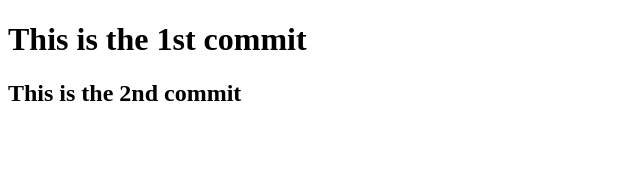
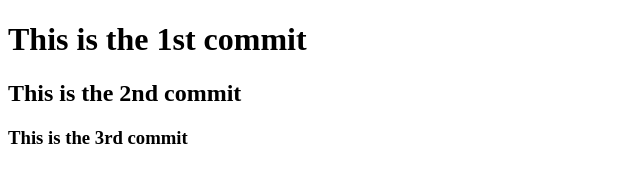
Before and after one commit to mohansai181103-ui/Assignemt-1, a plain HTML site: page index.html in a window 1280 px wide. Shown: the whole page, without its empty margins (0-640 px from the left). Drawn offline with Linux system fonts and the light colour scheme.

Commit message:
Third Commit

```diff
--- a/index.html
+++ b/index.html
@@ -8,5 +8,6 @@
 <body>
     <h1>This is the 1st commit</h1>
     <h2>This is the 2nd commit</h2>
+    <h3>This is the 3rd commit</h3>
 </body>
 </html>
```
